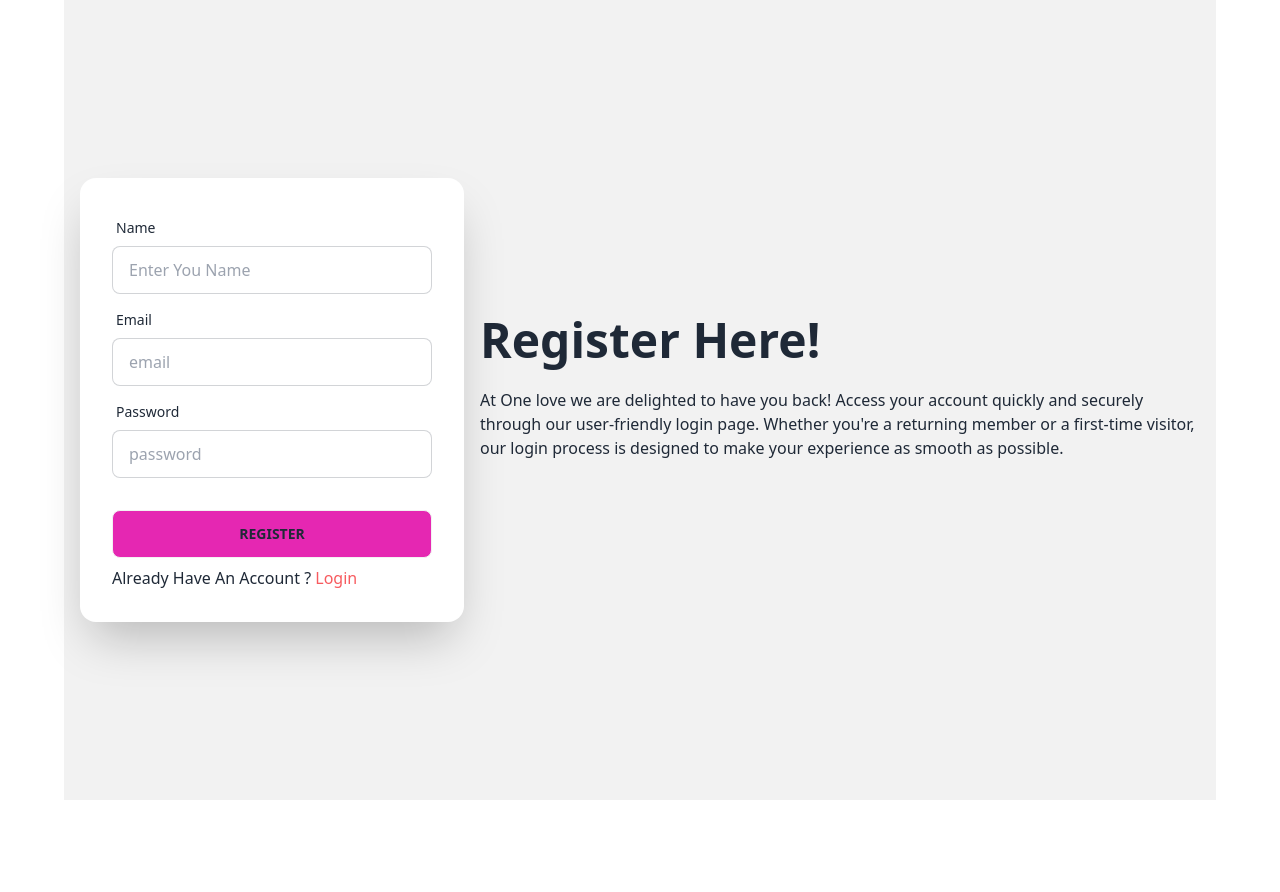
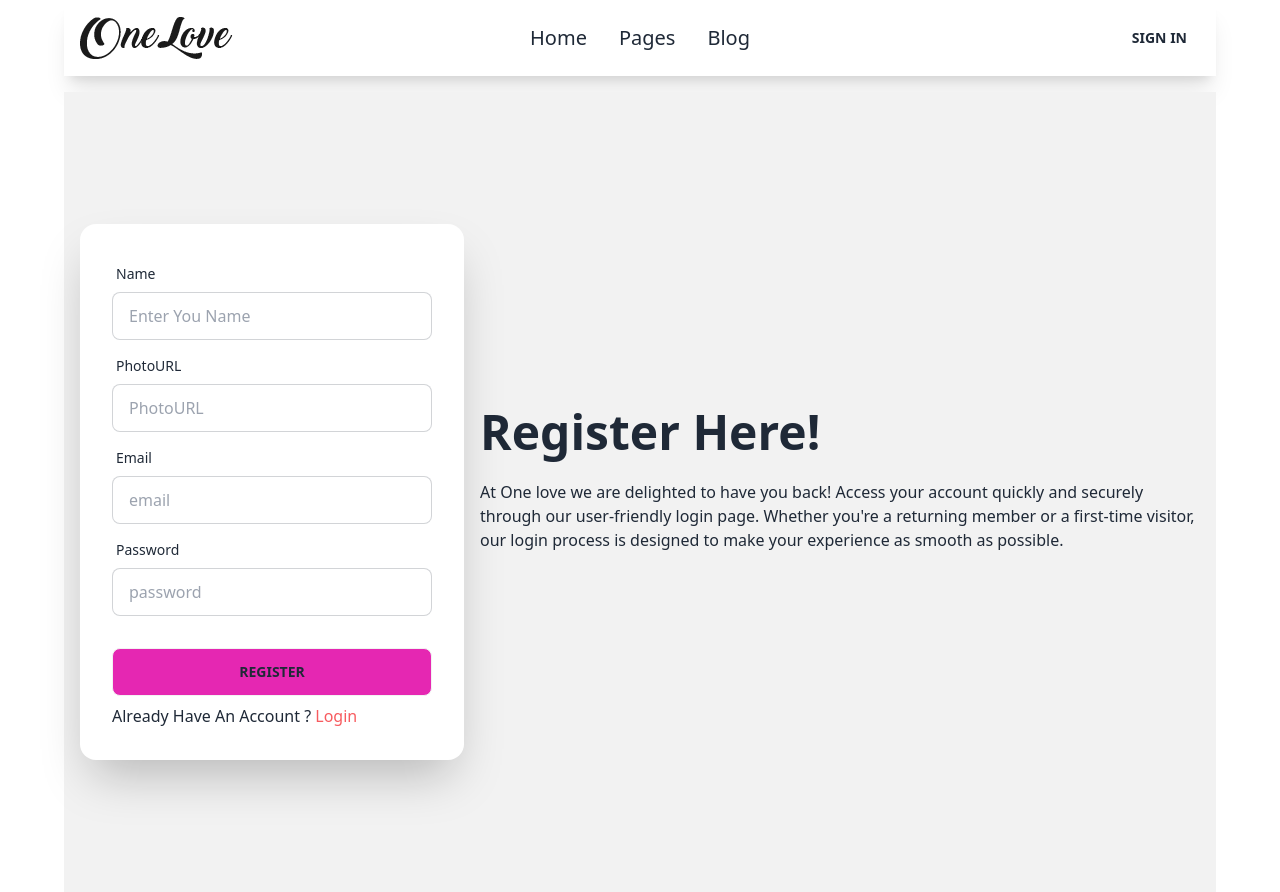
Before and after one commit to Yeasin7772/event-management-09, a React (Vite) app: page /register in a window 1280 px wide. Before the commit the page ends 800 px from the top, so only its background shows below. Built offline with nearby package versions, Linux system fonts and the light colour scheme; no server answers.

Commit message:
created error page

```diff
--- a/src/Pages/ErrorPage/ErrorPage.jsx
+++ b/src/Pages/ErrorPage/ErrorPage.jsx
@@ -2,8 +2,11 @@
 
 const ErrorPage = () => {
     return (
-        <div>
-
+        <div className="py-10">
+            <div className=" text-center space-y-4">
+            <h1 className="text-6xl font-bold">404 </h1>
+            <p className="text-5xl font-medium">Page Not Found</p>
+            </div>
         </div>
     );
 };
--- a/src/Pages/Login/Login.jsx
+++ b/src/Pages/Login/Login.jsx
@@ -15,11 +15,14 @@ const Login = () => {
     console.log('this is location', location);
 
 
+
+
     const handelLogin = (e) => {
         e.preventDefault()
         const email = e.target.email.value;
         const password = e.target.password.value
         console.log(email, password);
+        setMatch('')
         login(email, password)
             .then(result => {
                 console.log(result.user);
@@ -27,7 +30,7 @@ const Login = () => {
             })
             .catch(error => {
                 console.error(error);
-                setMatch('password do no match')
+                setMatch(error.message)
             })
     }
     return (
@@ -70,7 +73,7 @@ const Login = () => {
                         </div>
 
                         <div className="">
-                            <button  onClick={() => googleLogin()} className="btn w-full">
+                            <button onClick={() => googleLogin()} className="btn w-full">
                                 <FaGoogle className="text-blue-700"></FaGoogle>
                                 Login with Google
                             </button>
--- a/src/Pages/Register/Register.jsx
+++ b/src/Pages/Register/Register.jsx
@@ -1,6 +1,7 @@
 import { Link } from "react-router-dom";
 import { useContext, useState } from "react";
 import { AuthContext } from "../../Providers/AuthProvider";
+import Navbar from "../../components/Navbar/Navbar";
 
 
 const Register = () => {
@@ -12,6 +13,7 @@ const Register = () => {
 
     const handelRegister = (e) => {
         e.preventDefault()
+        const image = e.target.image.value;
         const name = e.target.name.value;
         const email = e.target.email.value;
         const password = e.target.password.value
@@ -33,7 +35,7 @@ const Register = () => {
         createUser(email, password)
         .then(result => {
             console.log(result.user);
-            handleUpdateProfile(name)
+            handleUpdateProfile(name,image)
                 .then(() => {
                     setRegisterSuccess('user created successfully.')
 
@@ -48,6 +50,7 @@ const Register = () => {
     }
     return (
         <div>
+             <Navbar></Navbar>
             <div className="hero min-h-screen bg-base-200">
                 <div className="hero-content flex-col lg:flex-row-reverse">
                     <div className="text-center lg:text-left">
@@ -61,6 +64,12 @@ const Register = () => {
                                     <span className="label-text">Name</span>
                                 </label>
                                 <input name="name" required type="text" placeholder="Enter You Name" className="input input-bordered" />
+                            </div>
+                            <div className="form-control">
+                                <label className="label">
+                                    <span className="label-text">PhotoURL</span>
+                                </label>
+                                <input name="image" required type="Image URL" placeholder="PhotoURL" className="input input-bordered" />
                             </div>
                             <div className="form-control">
                                 <label className="label">
```
Also changed, not shown: 1 other file (tests, documents, lock files or other folders).
